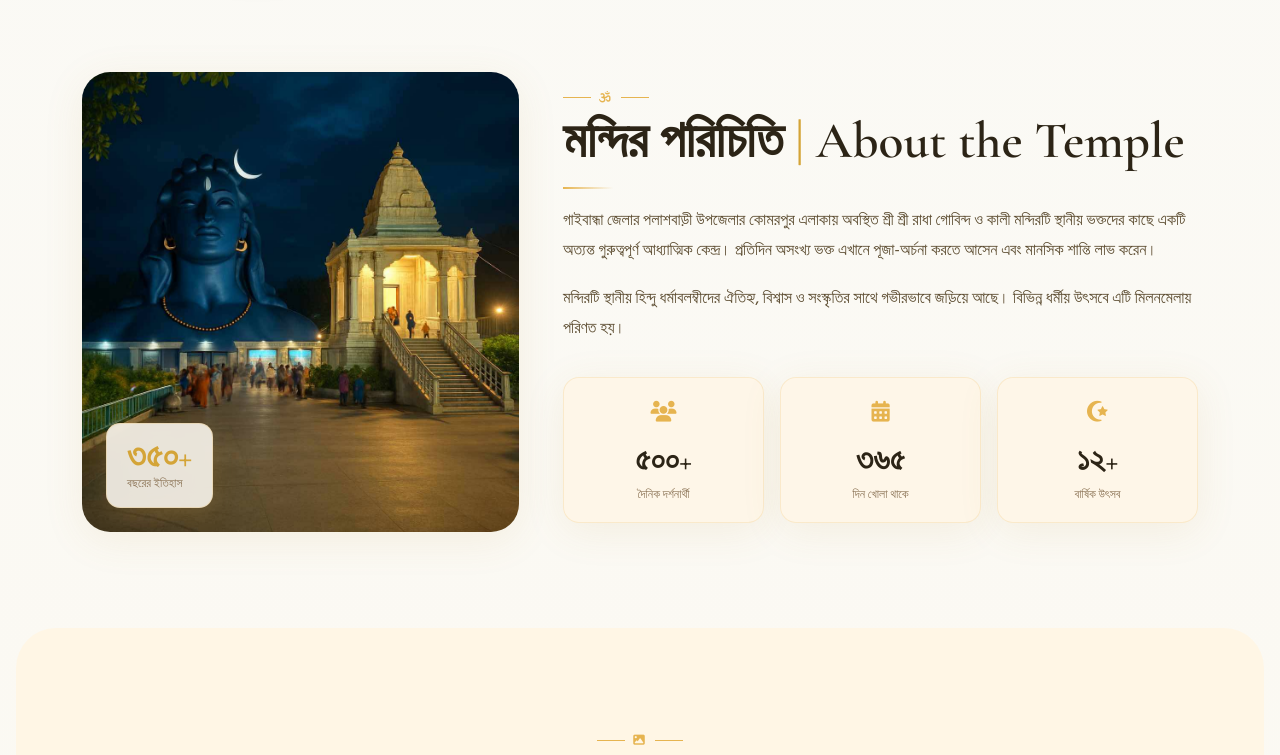
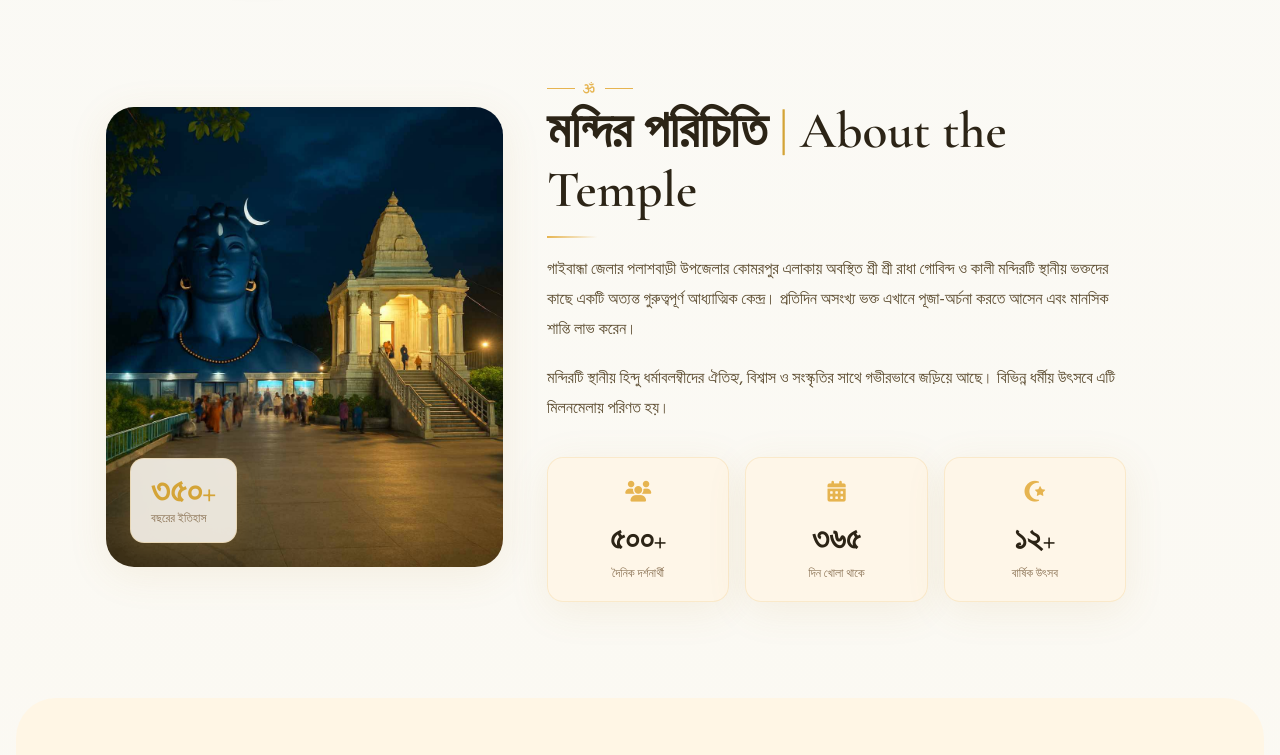
Before and after one commit to Brintho/temple-hori, a plain HTML site: page index.html in a window 1280 px wide. Shown: the part 824-1579 px from the top of the page. Drawn offline with nearby package versions, Linux system fonts and the light colour scheme; animation ran at ten frames a second.

Commit message:
Update temple website UI and improve container

```diff
--- a/index.html
+++ b/index.html
@@ -1152,7 +1152,7 @@
     <!-- ══════════════════════════════ ABOUT ══════════════════════════════ -->
     <section class="section-pad about-section" id="about">
       <div class="container">
-        <div class="row align-items-center g-4 g-lg-5">
+        <div class="container row align-items-center g-4 g-lg-5">
           <!-- IMAGE -->
           <div class="col-12 col-md-6 col-lg-5 reveal">
             <div class="about-img-wrap position-relative">
```
